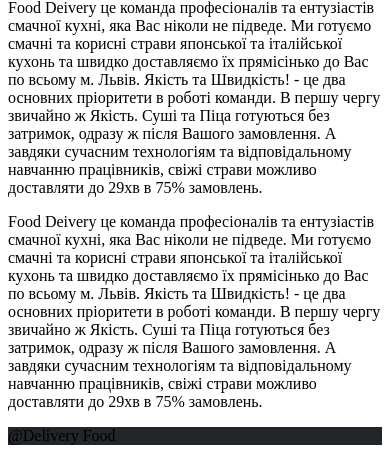
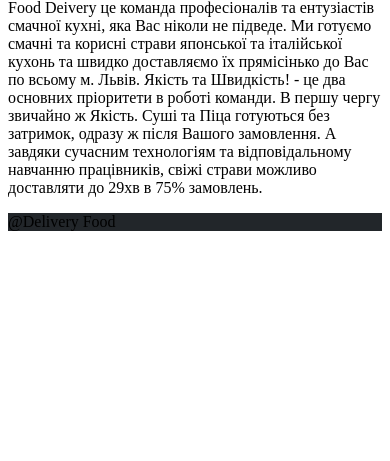
Before and after one commit to gh-ost-man/DeliveryFood, a Yii app: template frontend/views/shop/about.php in a window 390 px wide. Shown: the part 391-852 px from the top of the page. After the commit the page ends 622 px from the top, so only its background shows below. Run offline with PHP 8.4 and a stand-in for Yii, Linux system fonts and the light colour scheme; the template is opened without the code that fills it, so the values that code supplies are empty; some libraries are stand-ins or nearby versions; grey boxes are pictures that could not be loaded.

Commit message:
about md-6

```diff
--- a/frontend/views/shop/about.php
+++ b/frontend/views/shop/about.php
@@ -4,15 +4,7 @@
     <div class="card border-0" style="max-width: 100%;">
     <div class="row no-gutters">
         <div class="col-md-6">
-
         <img src="\images\about\about.jpg" style="width: 100%">
-        </div>
-        <div class="col-md-6">
-        <div class="card-body">
-            <p class="card-text text-justify">Food Deivery це команда професіоналів та ентузіастів смачної кухні, яка Вас ніколи не підведе. Ми готуємо смачні та корисні страви японської та італійської кухонь та швидко доставляємо їх прямісінько до Вас по всьому м. Львів.
-                                    Якість та Швидкість!  - це два основних пріоритети в роботі команди.
-                                    В першу чергу звичайно ж Якість. Суші та Піца готуються без затримок, одразу ж після Вашого замовлення. А завдяки сучасним технологіям та відповідальному навчанню працівників, свіжі страви можливо доставляти до 29хв в 75% замовлень.
-            </p>
         </div>
         <div class="col-md-6">
             <div class="card-body">
```
